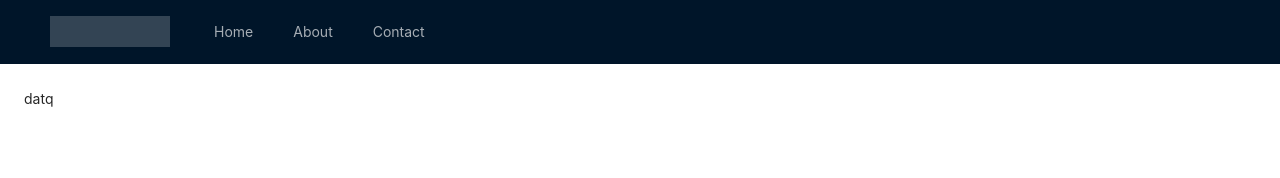
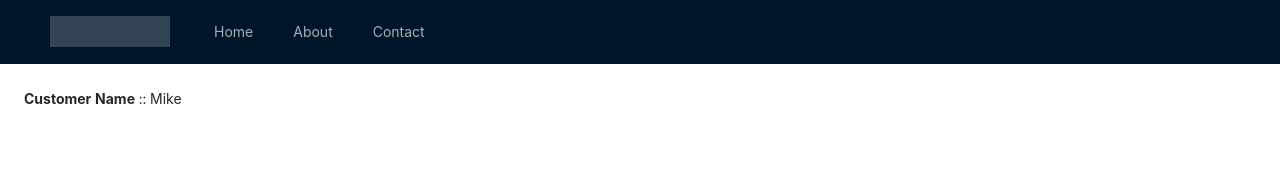
Before and after one commit to rajrachchh14/react-typescrript-examples, a React (Create React App) app: page / in a window 1280 px wide. Shown: the top 178 px of the page. Built offline with nearby package versions, Linux system fonts and the light colour scheme.

Commit message:
1 file modified

```diff
--- a/Examples/List.tsx
+++ b/Examples/List.tsx
@@ -2,19 +2,30 @@ import React, { Component } from 'react';
 import { Layout, Menu } from 'antd';
 
 interface InvoiceInterFace {
-  customer: string;
+  objInvoice: {
+    customer: string;
+    invoicesData: { id: number; product: string; price: string }[];
+  };
 
-  invoices: [id: number, product: string, price: string];
+  logo?: string;
 }
 
-const InvoiceList = () => {
-  return <div>datq</div>;
-};
+// props: InvoiceInterFace
+function InvoiceList(props: InvoiceInterFace) {
+  return (
+    // <React.Fragement>
+    <div>
+      <b> Customer Name </b> :: {props.MyData.customer}
+      {/* {console.log(props.MyData.customer)} */}
+    </div>
+    // </React.Fragement>.
+  );
+}
 
 function List() {
   const data = {
     customer: 'Mike',
-    invoices: [
+    invoicesData: [
       {
         id: 1,
         product: 'apple',
```
